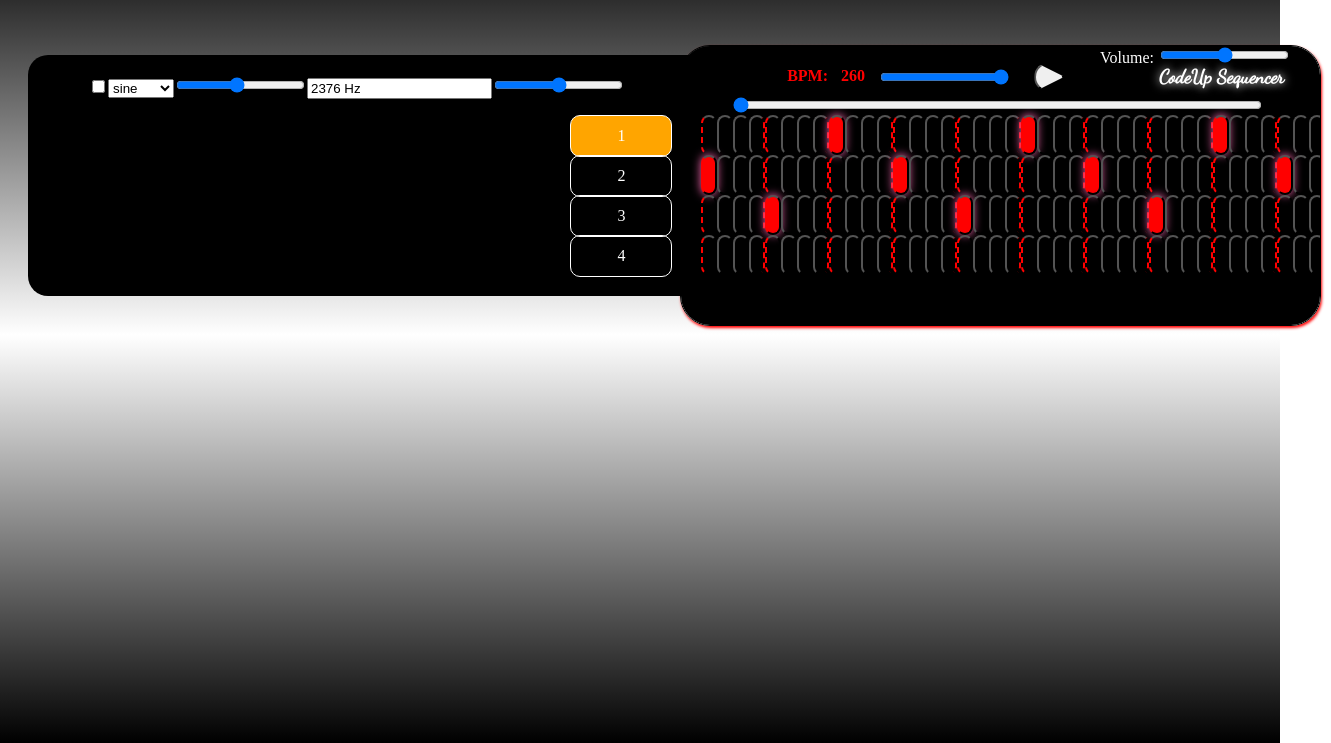
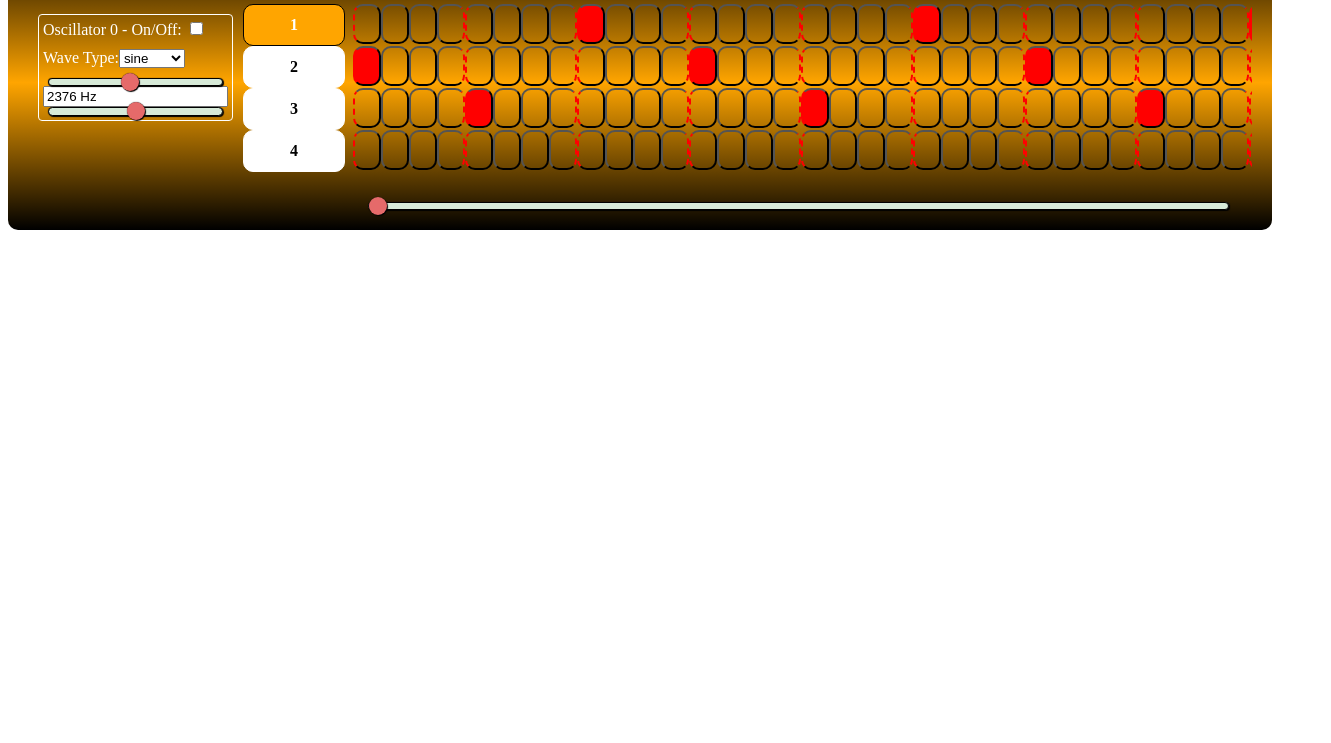
Before and after one commit to AldanisVigo/VigoMiniDAW, a website with bundled scripts: page index.html in a window 1280 px wide. Shown: the part 73-816 px from the top of the page, 1331 px wide, since content can reach past the window. Built offline with nearby package versions, Linux system fonts and the light colour scheme; a web font is replaced by a local one.

```diff
--- a/index.css
+++ /dev/null
@@ -1,150 +0,0 @@
-@import url('https://fonts.googleapis.com/css?family=Muli&display=swap');
-@import url('https://fonts.googleapis.com/css?family=Quicksand&display=swap');
-@import url('https://fonts.googleapis.com/css2?family=Dancing+Script&display=swap');
-
-body{
-	text-align: center;
-	background: linear-gradient(to bottom, black, white, black);
-	background-repeat: no-repeat;
-	height: 100vh;
-}
-
-.sequencer_container{
-	position: relative;
-	text-align: center;
-	top: 100px;
-	min-width: 1323px;
-}
-
-.sequencer{
-	margin: 10px;
-	border-radius: 30px;
-	border: 1px solid black;
-	padding: 20px;
-	padding-top: 69px;
-	padding-bottom: 50px;
-	background: black;
-	box-shadow: 1px 2px 3px red;
-	max-width: 800px;
-	left : calc(50% - 400px);
-	overflow-x: scroll;
-}
-
-#sequencer_title{
-	color: white;
-	text-shadow: 0px 0px 10px white;
-	position: absolute;
-	left: 87%;
-	top: 1.9rem;
-	font-weight: 900;
-	font-size: larger;
-	font-family: Dancing Script;
-	z-index: 1;
-}
-
-#main_volume{
-	position: absolute;
-	top: 10px;
-	right: 40px;
-	color: white;
-	z-index: 2;
-}
-
-#bpm_control {
-	display: grid;
-	grid-template-columns: auto 50px auto;
-	color: red;
-	position: absolute;
-	right: 20em;
-	top: 2rem;
-	font-weight: bold;
-	z-index:100;
-}
-
-#bpm_slider{
-	background: white;
-}
-
-.playhead_tracker{
-	position: absolute;
-	right: 5em;
-	top: 4.5em;
-	width: 40%;
-}
-
-
-.chanseq{
-	display: grid;
-	grid-template-columns: 1fr 1fr;
-	grid-template-rows: 1fr;
-	min-width: 1067px;
-	position: relative;
-}
-
-.channels{
-	margin: 20px;
-	background: black;
-	height: 80%;
-	width: 100%;
-	border-top-left-radius: 20px;
-	border-bottom-left-radius: 20px;
-}
-
-.channel_strip{
-	color: white;
-	border-radius: 10px;
-	display: flex;
-	justify-content: center;
-	align-self: center;
-	align-items: center;
-}
-
-.channel_strip:hover{
-	cursor: pointer;
-	background: orange;
-	color:black;
-}
-
-.selected_channel{
-	background: red;
-	color: white;
-	box-shadow: 0px 0px 10px red;
-}
-
-
-/** FF*/
-input[type="range"]::-moz-range-progress {
-  background-color: red;
-}
-input[type="range"]::-moz-range-track {
-  background-color: red;
-}
-/* IE*/
-input[type="range"]::-ms-fill-lower {
-  background-color: red;
-}
-input[type="range"]::-ms-fill-upper {
-  background-color: red;
-}
-
-#pauseplay{
-	border-radius: 100%;
-	height: 30px;
-	width: 30px;
-	position: absolute;
-	right: 20em;
-	top: 2em;
-	z-index: 2;
-}
-
-#pauseplay:hover{
-	cursor: pointer;
-}
-
-#pauseplay.play{
-	clip-path: polygon(0% 0%, 100% 50%, 0% 100%, 0% 0%);
-}
-
-#pauseplay.pause{
-	clip-path: polygon(0% 0%, 33% 0%, 33% 100%, 0% 100%, 0% 0%,66% 0%,66% 100%,100% 100%,100% 0%,66% 0%);
-}
--- a/index.html
+++ b/index.html
@@ -1,9 +1,11 @@
 <!DOCTYPE html>
 <html>
 	<head>
-		<title>VigoMiniDAW</title>
+		<title>Codeup Sequencer</title>
 		<script src="index.mjs" type="module" defer crossorigin="anonymous"></script>
-		<link rel="stylesheet" href="index.css"></link>
+		<!-- <link rel="stylesheet" href="index.css"></link> -->
+		<link rel="stylesheet" href="sequencer.css"></link>
+		<link rel="stylesheet" href="sliders.css"></link>
 		<meta name="viewport" content="width=device-width, initial-scale=1" />
 	</head>
 	<body>
@@ -14,7 +16,7 @@
 			<div id="bpm_control">
 				<span id="bpm_label">BPM:</span>
 				<span id="bpm_value">260</span>
-				<input style="background: red;" type="range" id="bpm_slider" min="1" max="600">
+				<input type="range" id="bpm_slider" min="1" max="600">
 			</div>
 			<button id="pauseplay" class="play"></button>
 			<label for="main_volume_slider" id="main_volume">
@@ -22,10 +24,13 @@
 				<input type="range" id="main_volume_slider" name="main_volume_slider" min="0" max="100"/>
 			</label>
 			<div class="chanseq">
+				<div class="channel_controls">
+
+				</div>
 				<div class="channels">
-					<div class="channel_controls">
-					</div>
+
 				</div>
+
 				<div class="sequencer" id="sequencer"></div>
 			</div>
 		</div>
--- a/index.mjs
+++ b/index.mjs
@@ -161,7 +161,7 @@
 
     //set the style of the bpm slider
     //set the slider's background to red
-    bpmSlider.style.background = 'red'
+    // bpmSlider.style.background = 'red'
 
     //assign the value of the slider to the variable above
     bpmSlider.value = bpm
@@ -203,7 +203,7 @@
 
 const initializeChannelSelectionControls = () => {
     //set the channels container position to relative
-    channels.style.position = 'relative'
+    // channels.style.position = 'relative'
 
     //iterate through each available channel
     for(let chan = 0; chan < rows; chan++){
@@ -213,19 +213,22 @@
         //if the selected channel is the current channel
         if(selected_channel === chan){
             //set it's background to orange to indicate it's selected
-            chanSelectorButton.style.background = 'orange'
+            // chanSelectorButton.style.background = 'orange'
+            chanSelectorButton.classList.add('selected_channel_button')
         }
 
         //when the channel selector button is clicked
         chanSelectorButton.onclick = () => {
             channel_selection_controls.forEach(curSlectionControl=>{ //iterate through the selection controls
                 if(curSlectionControl != chanSelectorButton){ //if the control is not the current control
-                    curSlectionControl.style.background = 'black'; //set it's background to black
+                    // curSlectionControl.style.background = 'black'; //set it's background to black
+                    curSlectionControl.classList.remove('selected_channel_button')
                 }
             })
 
             //set the current selector button's background to orange
-            chanSelectorButton.style.background = 'orange'
+            // chanSelectorButton.style.background = 'orange'
+            chanSelectorButton.classList.toggle('selected_channel_button')
             selected_channel = chan
             drawSelectedChannelControls()
 
@@ -291,7 +294,7 @@
 	// drawSelectedChannelControls()
 }
 
-let playheadTracker;
+let playheadTracker
 const drawPlayheadTracker = () => {
 	//Create a range input that will go between 0 and cols
 	playheadTracker = document.createElement('input')
@@ -303,7 +306,14 @@
 	playheadTracker.onchange = (e) => {
 		//Move the playhead to the new position
 		playhead = e.target.value
-		// drawSequencerState()
+        // if(paused){
+        //     paused = false
+        //     drawSequencerState()
+        //     paused = true
+        // }else{
+		//     drawSequencerState()
+        // }
+        drawSequencerState()
 	}
 
 	sequencer.parentElement.appendChild(playheadTracker)
@@ -317,7 +327,7 @@
 	// console.log("drawing channel controls for channel " + Number(selected_channel + 1))
 	// console.log(channels_chains)
 	if(channels_chains.length == 0) return
-	let currentChain = channels_chains[selected_channel]
+	// let currentChain = channels_chains[selected_channel]
 	// console.log("Current Chain:")
 	// console.log(currentChain)
 
@@ -352,9 +362,17 @@
 	const drawLinkedOscillator = (index) => {
 		//Create the oscillator container element
 		let oscillatorContainerElement = document.createElement('div')
+        oscillatorContainerElement.classList.add('oscillator_stage')
 
 		//Create the oscillator wave type type selector
+        let oscillatorWaveSelectLabel = document.createElement('label')
+        oscillatorWaveSelectLabel.classList.add('oscillator_wave_selector')
+        oscillatorWaveSelectLabel.innerText = "Wave Type:"
+        oscillatorWaveSelectLabel.htmlFor = 'oscillator_vave_selector_' + index
+
 		let oscillatorWaveSelectElement = document.createElement('select')
+        oscillatorWaveSelectElement.id = 'oscillator_wave_selector_' + index
+        oscillatorWaveSelectLabel.appendChild(oscillatorWaveSelectElement)
 
 		//Draw the wave selector
 		addOscillatorWaveSelectionOptions(oscillatorWaveSelectElement,index)
@@ -372,7 +390,7 @@
 		let oscillatorFrequencyDisplay = document.createElement("input")
 		oscillatorFrequencyDisplay.placeholder = 'Freq'
 		oscillatorFrequencyDisplay.value = `${channels_chains[selected_channel][index].freq || 80} Hz`
-		oscillatorFrequencyDisplay.style.color = 'black'
+		// oscillatorFrequencyDisplay.style.color = 'black'
 
 		//Listen for oscillator frequency changes
 		oscillatorFrequencySliderElement.onchange = (e) => {
@@ -405,7 +423,15 @@
 		}
 
 		//Create the oscillator enable/disable control
+        let oscillatorEnableDisableElementContainer = document.createElement('div')
+
+        let oscillatorEnableDisableElementLabel = document.createElement('label')
+        oscillatorEnableDisableElementLabel.htmlFor = 'oscillator_enable_' + index
+        // oscillatorEnableDisableElementLabel.style.color = 'white'
+        oscillatorEnableDisableElementLabel.innerText = "Oscillator 0 - On/Off: "
+
 		let oscillatorEnableDisableElement = document.createElement('input')
+        oscillatorEnableDisableElement.id = 'oscillator_enable_' + index
 		oscillatorEnableDisableElement.type = 'checkbox'
 		oscillatorEnableDisableElement.checked = channels_chains[selected_channel][index].enabled
 		oscillatorEnableDisableElement.onchange = (e) => {
@@ -413,19 +439,15 @@
 			channels_chains[selected_channel][index].enabled = endis
 		}
 
+        oscillatorEnableDisableElementContainer.appendChild(oscillatorEnableDisableElementLabel)
+        oscillatorEnableDisableElementContainer.appendChild(oscillatorEnableDisableElement)
 
 		//Add the oscillator wave select element to the container
-		oscillatorContainerElement.appendChild(oscillatorEnableDisableElement)
-		oscillatorContainerElement.appendChild(oscillatorWaveSelectElement)
+		oscillatorContainerElement.appendChild(oscillatorEnableDisableElementContainer)
+		oscillatorContainerElement.appendChild(oscillatorWaveSelectLabel)
 		oscillatorContainerElement.appendChild(oscillatorFrequencySliderElement)
 		oscillatorContainerElement.appendChild(oscillatorFrequencyDisplay)
 		oscillatorContainerElement.appendChild(oscillatorGainSliderElement)
-
-		//Position oscillator container element
-		oscillatorContainerElement.style.position = 'absolute'
-		oscillatorContainerElement.style.left = '60px'
-		oscillatorContainerElement.style.top = (40 * index) + 20 + 'px'
-
 
 		channelControlsContainer.innerHTML = ''
 		channelControlsContainer.appendChild(oscillatorContainerElement)
--- /dev/null
+++ b/sequencer.css
@@ -0,0 +1,205 @@
+/*
+    Google Fonts Imports
+*/
+@import url('https://fonts.googleapis.com/css?family=Muli&display=swap');
+@import url('https://fonts.googleapis.com/css?family=Quicksand&display=swap');
+@import url('https://fonts.googleapis.com/css2?family=Dancing+Script&display=swap');
+
+
+/*
+    //Variables
+*/
+
+:root {
+    --title-color : #F5FFEF;
+    --title-font : Dancing Script;
+    --title-shadow-color: white;
+    --title-shadow-radius: 10px;
+    --sequencer-background-color : linear-gradient(to bottom, black, orange, black);
+    --channel-selection-button-border : 1px solid white;
+    --channel-selection-button-background-color : white;
+    --channel-selection-button-color : black;
+}
+
+label{
+    color: white;
+}
+
+
+.sequencer_container{
+    background: var(--sequencer-background-color);
+    padding: 20px;
+    border-radius: 10px;
+    display: grid;
+    grid-template-areas: "title pauseplay bpm mainvolume"
+                         "chanseq chanseq chanseq chanseq";
+}
+
+#sequencer_title{
+    font-family: var(--title-font);
+    font-size: x-large;
+    grid-area: title;
+    color: var(--title-color);
+    margin-bottom: 20px;
+    text-shadow: 0px 0px var(--title-shadow-radius) var(--title-shadow-color);
+}
+
+/*
+    BPM Control
+*/
+#bpm_control{
+    grid-area: bpm;
+}
+#bpm_label{
+    color: white;
+}
+#bpm_value{
+
+}
+#bpm_slider{
+
+}
+
+/* Play / Pause Button */
+#pauseplay{
+	border-radius: 100%;
+	height: 30px;
+	width: 30px;
+    grid-area: pauseplay;
+}
+
+#pauseplay:hover{
+	cursor: pointer;
+}
+
+#pauseplay.play{
+	clip-path: polygon(0% 0%, 100% 50%, 0% 100%, 0% 0%);
+}
+
+#pauseplay.pause{
+	clip-path: polygon(0% 0%, 33% 0%, 33% 100%, 0% 100%, 0% 0%,66% 0%,66% 100%,100% 100%,100% 0%,66% 0%);
+}
+
+/*
+    Main Volume Control
+*/
+#main_volume{
+    grid-area: mainvolume;
+    color: white;
+}
+#main_volume_slider{
+
+}
+
+/*
+    Channel and Sequencer Container
+*/
+.chanseq{
+    display: grid;
+    grid-template-areas: "channel_controls channels sequencer"
+                         "channel_controls channels playhead_tracker";
+    grid-area: chanseq;
+}
+
+/*
+    Channels Container
+*/
+.channels{
+    display: grid;
+    /* grid-area: channels; */
+    /* grid-tempate-columns: 1fr 2fr; */
+}
+
+.channel_controls{
+    diplay: grid;
+    grid-template-columns: 1fr;
+    grid-template-rows: auto;
+}
+
+.oscillator_stage{
+    display: grid;
+    grid-template-columns: 1fr;
+    grid-template-rows: auto;
+    margin: 10px;
+    border: 1px solid white;
+    border-radius: 4px;
+    padding: 4px;
+    tex-align: left;
+}
+
+.oscillator_wave_selector{
+    margin-top: 10px;
+    margin-bottom: 10px;
+}
+
+/* Channel Selection Buttons */
+.channel_selection_button {
+    border: var(--channel-selection-button-border);
+    background: var(--channel-selection-button-background-color);
+    color: var(--channel-selection-button-color);
+    width: 100px;
+    margin: 0px;
+    padding: 0;
+    /* height: 30px; */
+    border-radius: 10px;
+    text-align: center;
+    line-height: 40px;
+    font-weight: bold;
+}
+
+.channel_selection_button:hover{
+    cursor: pointer;
+    background: gray;
+}
+
+.selected_channel_button{
+    background: orange;
+    border: 1px solid black;
+    color: white;
+}
+
+
+/* Sequencer */
+#sequencer{
+    display: grid;
+    margin: 0px;
+    margin-left: 8px;
+    grid-area: sequencer;
+    overflow-x: scroll;
+}
+/* Hide scrollbar for Chrome, Safari and Opera */
+#sequencer::-webkit-scrollbar {
+  display: none;
+}
+
+/* Hide scrollbar for IE, Edge and Firefox */
+.sequencer {
+  -ms-overflow-style: none;  /* IE and Edge */
+  scrollbar-width: none;  /* Firefox */
+}
+
+/* Sequencer Steps */
+.sequencer_step{
+    height: 40px;
+    border-radius: 10px;
+    background: none;
+    margin: 0;
+    padding: 12px;
+}
+
+.purple_step{
+    box-shadow: 0px 0px 10px purple;
+    border: 0.1px groove purple;
+    background: purple;
+}
+
+.orange_step{
+    box-shadow: 0px 0px 10px orange;
+    border: 1px groove orange;
+    background: red;
+}
+
+.playhead_tracker{
+    margin-top: 30px !important;
+    grid-area: playhead_tracker;
+}
--- /dev/null
+++ b/sliders.css
@@ -0,0 +1,135 @@
+:root {
+  --track-color: #D7EAD8;
+  --thumb-color: #E56A6A;
+  --track-border-color: black;
+  --thumb-border-color: red;
+  --thumb-border-radius: 100%;
+  --track-border-radius: 5px;
+}
+/*
+    Base Range Style
+*/
+input[type=range] {
+    -webkit-appearance: none; /* Hides the slider so that custom slider can be made */
+    width: 100%; /* Specific width is required for Firefox. */
+    background: transparent; /* Otherwise white in Chrome */
+    /* padding: 10px; */
+    margin: auto;
+    width: 95%;
+    z-index: 100;
+
+}
+
+input[type=range]::-webkit-slider-thumb {
+    -webkit-appearance: none;
+}
+
+input[type=range]:focus {
+    outline: none; /* Removes the blue border. You should probably do some kind of focus styling for accessibility reasons though. */
+}
+
+input[type=range]::-ms-track {
+    width: 100%;
+    cursor: pointer;
+
+    /* Hides the slider so custom styles can be added */
+    background: transparent;
+    border-color: transparent;
+    color: transparent;
+}
+
+
+/*
+    Range Thumb Style
+*/
+/* Special styling for WebKit/Blink */
+input[type=range]::-webkit-slider-thumb {
+    -webkit-appearance: none;
+    border: 1px solid var(--tbumb-border-color);
+    height: 18px;
+    width: 18px;
+    border-radius: var(--thumb-border-radius);
+    background: var(--thumb-color);
+    cursor: pointer;
+    margin-top: -6px; /* You need to specify a margin in Chrome, but in Firefox and IE it is automatic */
+    box-shadow: 1px 1px 1px #000000, 0px 0px 1px #0d0d0d; /* Add cool effects to your sliders! */
+}
+
+/* All the same stuff for Firefox */
+input[type=range]::-moz-range-thumb {
+    box-shadow: 1px 1px 1px #000000, 0px 0px 1px #0d0d0d;
+    border: 1px solid var(--thumb-border-color);
+    height: 18px;
+    width: 18px;
+    border-radius: var(--thumb-border-radius);
+    background: var(--thumb-color);
+    cursor: pointer;
+}
+
+/* All the same stuff for IE */
+input[type=range]::-ms-thumb {
+    box-shadow: 1px 1px 1px #000000, 0px 0px 1px #0d0d0d;
+    border: 1px solid var(--thumb-border-color);
+    height: 18px;
+    width: 18px;
+    border-radius: var(--thumb-border-radius);
+    background: var(--thumb-color)
+    cursor: pointer;
+}
+
+
+
+/*
+    Track Style
+*/
+input[type=range]::-webkit-slider-runnable-track {
+    width: 100%;
+    height: 8.4px;
+    cursor: pointer;
+    box-shadow: 1px 1px 1px #000000, 0px 0px 1px #0d0d0d;
+    background: var(--track-color);
+    border-radius: var(--track-border-radius);
+    border: 0.2px solid var(--track-border-color);
+}
+
+input[type=range]:focus::-webkit-slider-runnable-track {
+    background: var(--track-color);
+}
+
+input[type=range]::-moz-range-track {
+    width: 100%;
+    height: 8.4px;
+    cursor: pointer;
+    box-shadow: 1px 1px 1px #000000, 0px 0px 1px #0d0d0d;
+    background: var(--track-color);
+    border-radius: var(--track-border-radius);
+    border: 0.2px solid var(--track-border-color);
+}
+
+input[type=range]::-ms-track {
+    width: 100%;
+    height: 8.4px;
+    cursor: pointer;
+    background: transparent;
+    border-color: transparent;
+    border-width: 16px 0;
+    color: transparent;
+}
+input[type=range]::-ms-fill-lower {
+    background: var(--track-color);
+    border: 0.2px solid var(--track-border-color);
+    border-radius: var(--track-border-radius);
+    box-shadow: 1px 1px 1px #000000, 0px 0px 1px #0d0d0d;
+}
+input[type=range]:focus::-ms-fill-lower {
+    background: var(--track-color);
+}
+input[type=range]::-ms-fill-upper {
+    background: var(--track-color);
+    border: 0.2px solid var(--track-border-color);
+    border-radius: var(--track-border-radius);
+    box-shadow: 1px 1px 1px #000000, 0px 0px 1px #0d0d0d;
+}
+input[type=range]:focus::-ms-fill-upper {
+    background: var(--track-background);
+}
--- a/utils.mjs
+++ b/utils.mjs
@@ -96,16 +96,16 @@
     //Genrate the style for the sequencer parent element
 
     //set it to display as a grid
-    sequencer.style.display = 'grid'
+    // sequencer.style.display = 'grid'
 
     //assign the value we generated prior to the grid-template-colums
     sequencer.style.gridTemplateColumns = sequencerFractions
 
     //give it a margin of 10px
-    sequencer.style.margin = '10px'
+    // sequencer.style.margin = '10px'
 
     //give it a border radius of 30px
-    sequencer.style.borderRadius = '30px'
+    // sequencer.style.borderRadius = '30px'
 
     return sequencerState
 }
@@ -116,32 +116,23 @@
 */
 export const generateStepElement = (r,c,curStepState,playhead) => {
     const step = document.createElement('button')
-    step.style.borderRadius = '10px'
+    // step.style.borderRadius = '10px'
     step.classList.add(`step_${r}_${c}`)
-    step.style.height = '40px'
+    step.classList.add('sequencer_step')
     step.style.background = curStepState ? playhead == c ? 'purple' : 'red' : 'none'
 
     //Draw the bar markers
     if((c + 1) % 4 === 0){
         step.style.borderRight = '2px dashed red'
-        // step.nextSibling != null ? step.nextSibling.style.borderLeft = '2px dashed red' : ()=>{}
     }else if (c  % 4 === 0){
         step.style.borderLeft = '2px dashed red'
     }
 
     //If the playhead is on the current step
     if(playhead === c){
-        //if the current step is on give it a purple border, if not give it an orange border
-        step.style.border = curStepState ? '3px groove purple' : '3px groove orange'
-
-        //Give it an orange outer blur
-        step.style.boxShadow = '0px 0px 10px orange'
-
-        //If the current step is on
+        if(curStepState === true) step.classList.add('purple_step')
+        else step.classList.add('orange_step')
     }
-
-    //Apply box shadow to the step depending on it's state and the position of the playhead
-    step.style.boxShadow = curStepState ? playhead == c ? '0px 0px 20px purple' : '0px 0px 10px hotpink' : 'none'
 
     return step
 }
@@ -156,14 +147,7 @@
 
 export const generateChannelControlButton = (chan) => {
     let newChan = document.createElement('div')
-    newChan.style.border = '1px groove white'
-    newChan.style.width = '100px'
-    newChan.style.margin = '0px'
-    newChan.style.height = '40px'
-    newChan.style.position = 'absolute'
-    newChan.style.left = '82%'
-    newChan.style.top = chan * 40 + 60 + 'px'
-    newChan.classList.add(['channel_strip'])
+    newChan.classList.add(['channel_selection_button'])
     newChan.innerText = `${chan + 1}`
     return newChan
 }
```
